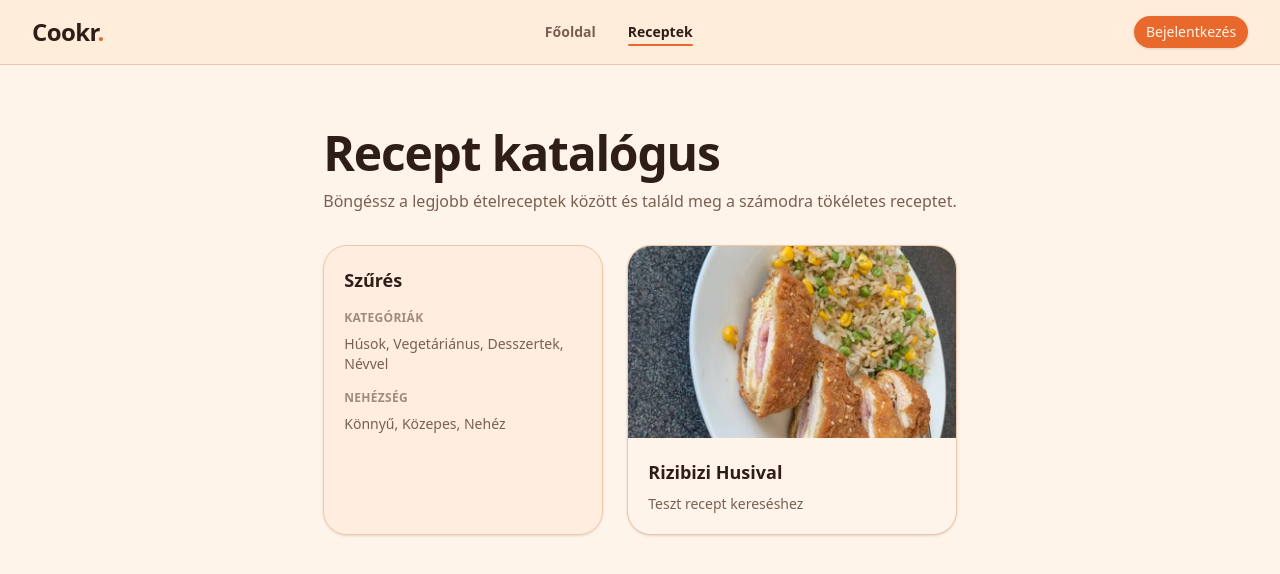
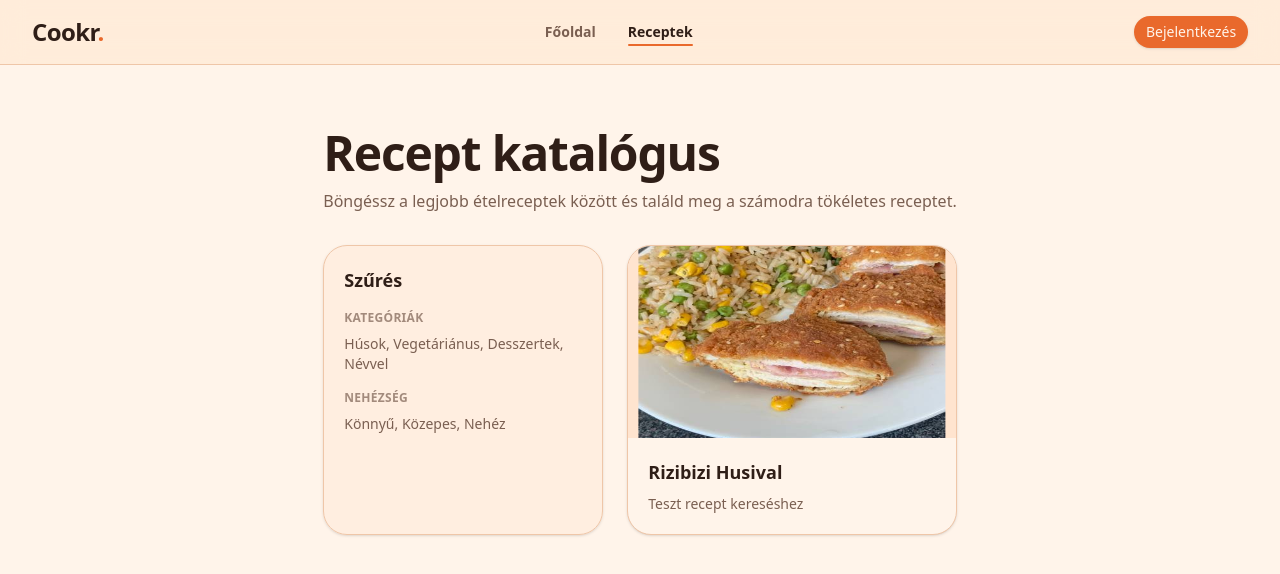
Before and after one commit to XxBAJNOKxX/cooking_platform_frontend, a Vue app: page /recipes in a window 1280 px wide. Shown: the top 574 px of the page. Built offline with nearby package versions, Linux system fonts and the light colour scheme.

Commit message:
feat: enhance recipe image display in RecipeCatalogView for improved aesthetics

```diff
--- a/src/views/RecipeCatalogView.vue
+++ b/src/views/RecipeCatalogView.vue
@@ -125,7 +125,14 @@ export default {
             :key="recipe.id"
             class="rounded-3xl border border-stroke bg-bg overflow-hidden shadow-sm"
           >
-            <img v-if="recipe.image_url" :src="recipe.image_url" :alt="recipe.title" class="w-full h-48 object-cover" />
+            <div v-if="recipe.image_url" class="relative h-48 overflow-hidden bg-surface">
+              <img
+                :src="recipe.image_url"
+                :alt="recipe.title"
+                class="absolute left-1/2 top-1/2"
+                style="width: 160%; height: 160%; object-fit: fill; transform: translate(-50%, -50%) rotate(270deg); transform-origin: center center;"
+              />
+            </div>
             <div class="p-5">
               <h3 class="text-lg font-bold text-text">
                 {{ recipe.title }}
```
